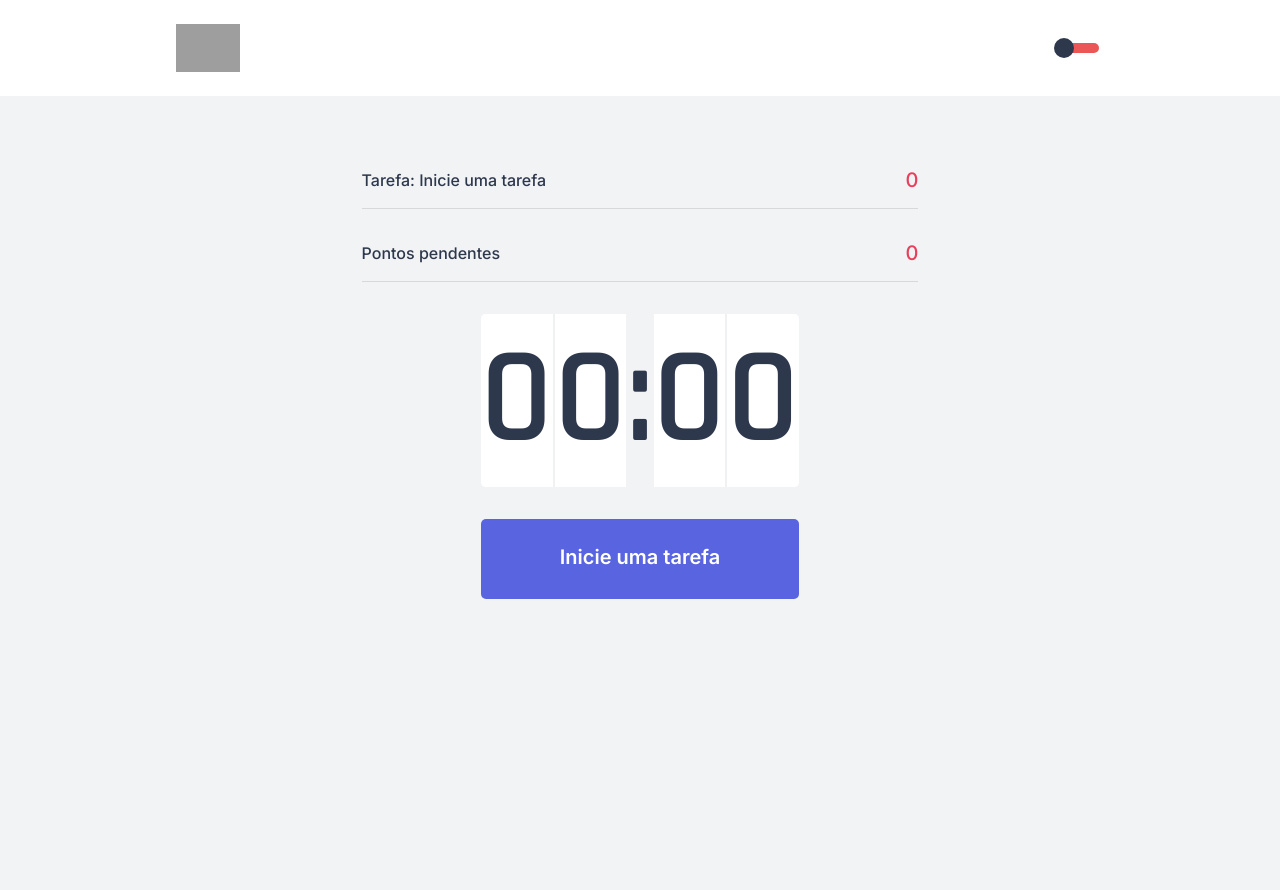
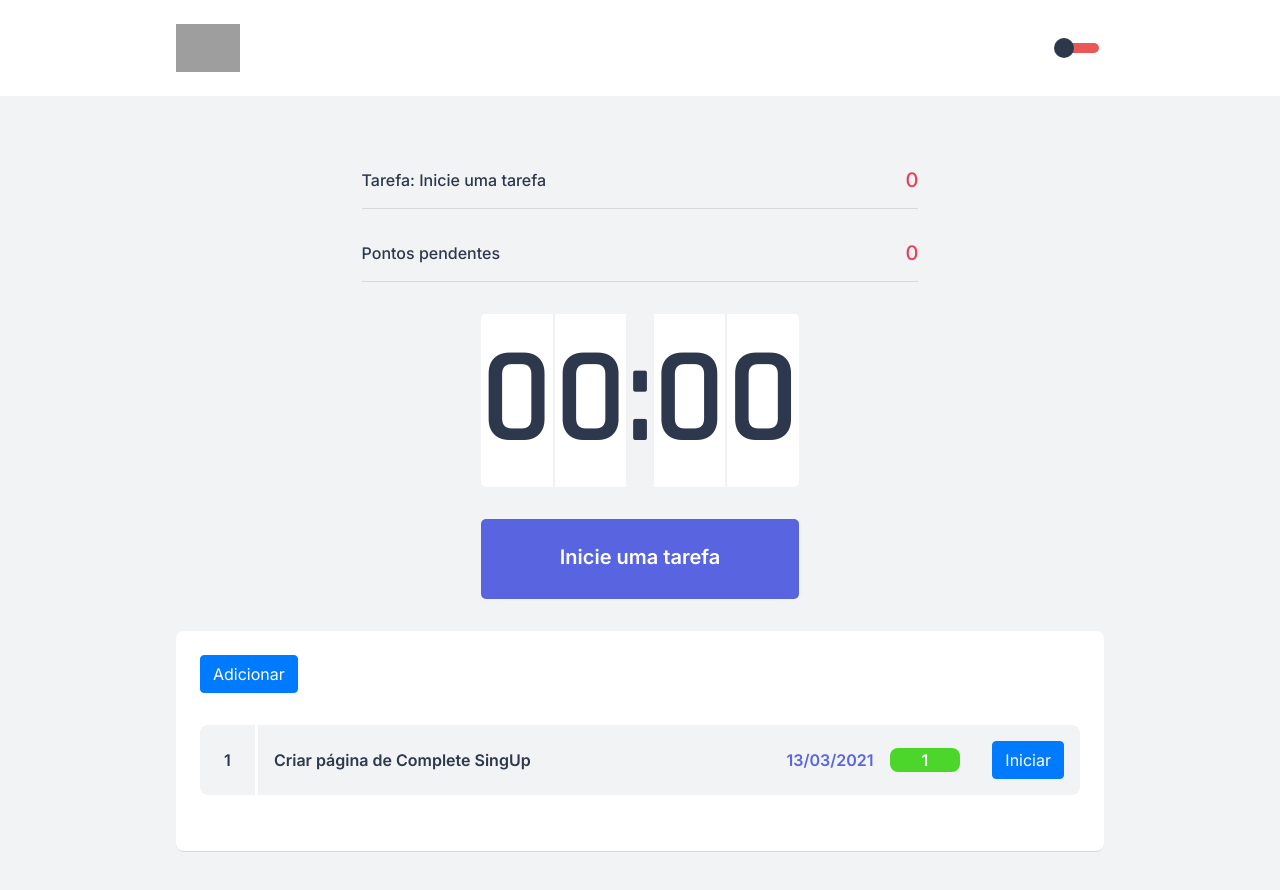
Before and after one commit to oscarkemuel/pomotask-app-web, a Next.js app: page / in a window 1280 px wide. Shown: the top 890 px of the page. Built offline with nearby package versions, Linux system fonts and the light colour scheme; grey boxes are pictures that could not be loaded.

Commit message:
add component ListTasks

```diff
--- a/package.json
+++ b/package.json
@@ -8,12 +8,16 @@
     "start": "next start"
   },
   "dependencies": {
+    "bootstrap": "^4.6.0",
     "next": "10.0.8",
     "next-images": "^1.7.0",
     "react": "17.0.1",
+    "react-bootstrap": "^1.5.2",
     "react-dom": "17.0.1",
+    "react-icons": "^4.2.0",
     "react-switch": "^6.0.0",
-    "styled-components": "^5.2.1"
+    "styled-components": "^5.2.1",
+    "tslint": "^6.1.3"
   },
   "devDependencies": {
     "@types/node": "^14.14.32",
--- /dev/null
+++ b/src/components/ListTasks.tsx
@@ -0,0 +1,31 @@
+import React from 'react';
+
+import { Container, List } from '../styles/components/ListTasks';
+import { Button } from 'react-bootstrap';
+// import { FaPlus } from 'react-icons/fa'
+
+const ListTasks: React.FC = () => {
+
+  return(
+    <Container>
+      <Button variant="primary">Adicionar</Button>
+      <List>
+        <div className="listItem">
+          <div className="itemNumber">1</div>
+          <div className="itemInfo">
+            <div className="name">
+              <p>Criar página de Complete SingUp</p>
+            </div>
+            <div className="infoChildren">
+              <p>13/03/2021</p>
+              <p>1</p>
+              <Button variant="primary" >Iniciar</Button>
+            </div>
+          </div>
+        </div>
+      </List>
+    </Container>
+  )
+}
+
+export default ListTasks;
--- a/src/pages/_app.tsx
+++ b/src/pages/_app.tsx
@@ -8,6 +8,8 @@ import light from '../styles/themes/light'
 import dark from '../styles/themes/dark'
 
 import Header from '../components/Header';
+
+import 'bootstrap/dist/css/bootstrap.min.css';
 
 const MyApp: React.FC<AppProps> = ({ Component, pageProps }) => {
   const [ theme, setTheme ] = useState(light)
--- a/src/pages/index.tsx
+++ b/src/pages/index.tsx
@@ -4,6 +4,7 @@ import Head from 'next/head'
 import { Container, NumbersContainer } from '../styles/pages/Home'
 import OnTask from '../components/OnTask'
 import Cowntdown from '../components/Cowntdown'
+import ListTasks from '../components/ListTasks'
 
 const Home: React.FC = () => {
   return (
@@ -18,6 +19,7 @@ const Home: React.FC = () => {
           <OnTask title="Pontos pendentes" body="" points={0}/>
         </NumbersContainer>
         <Cowntdown />
+        <ListTasks />
       </Container>
     </>
   )
--- /dev/null
+++ b/src/styles/components/ListTasks.ts
@@ -0,0 +1,86 @@
+import  styled  from 'styled-components';
+
+export const Container = styled.div`
+  display: flex;
+  align-items: flex-start;
+  flex-direction: column;
+
+  width: 100%;
+
+  padding: 1.5rem;
+  margin: 2rem 0;
+  border-bottom: 1px solid #d7d8da;
+  border-radius: 0.5rem;
+
+  background-color: var(--white);
+`
+
+export const List = styled.div`
+  display: flex;
+  align-items: flex-start;
+  flex-direction: column;
+
+  width: 100%;
+
+  margin: 2rem 0;
+  color: var(--black);
+
+  .listItem{
+    display: flex;
+    width: 100%;
+    font-weight: 600;
+
+    .itemNumber{
+      display: flex;
+      align-items: center;
+      background-color: var(--background);
+      /* padding: 1.5rem; */
+      border-radius: 0.5rem 0 0 0.5rem;
+      height: 100%;
+      padding: 0 1.5rem;
+      margin-right: 0.2rem;
+    }
+
+    .itemInfo{
+      display: flex;
+      align-items: center;
+      justify-content: space-between;
+      flex-wrap: wrap;
+
+      padding: 1rem;
+      background-color: var(--background);
+      border-radius: 0 0.5rem 0.5rem 0;
+      flex: 1;
+
+      .name{
+        margin-right: 1rem;
+      }
+
+      .infoChildren{
+        display: flex;
+        align-items: center;
+        justify-content: center;
+        flex-wrap: wrap;
+
+        p{
+          margin-right: 1rem;
+        }
+
+        p:nth-child(1){
+          color: var(--blue);
+        }
+
+        p:nth-child(2){
+          color: var(--white);
+          background-color: var(--green);
+          padding: 0.1rem 2rem;
+          border-radius: 0.5rem;
+        }
+
+        button{
+          margin-left: 1rem;
+        }
+      }
+    }
+  }
+`
--- a/src/styles/components/OnTask.ts
+++ b/src/styles/components/OnTask.ts
@@ -1,6 +1,6 @@
 import  styled  from 'styled-components';
 
-export const Container = styled.header`
+export const Container = styled.div`
   display: flex;
   align-items: center;
   justify-content: space-between;
--- a/src/styles/global.ts
+++ b/src/styles/global.ts
@@ -52,5 +52,7 @@ export default createGlobalStyle`
     text-decoration: nome;
   }
 
-
+  p{
+    margin: 0;
+  }
 `
```
Also changed, not shown: 1 other file (tests, documents, lock files or other folders).
